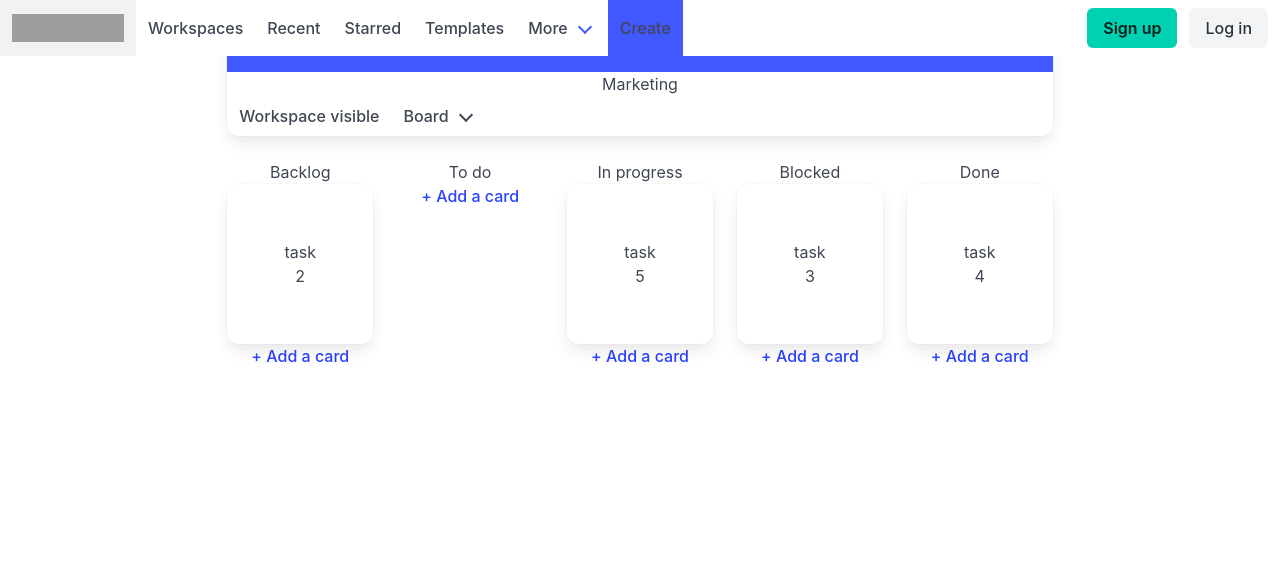
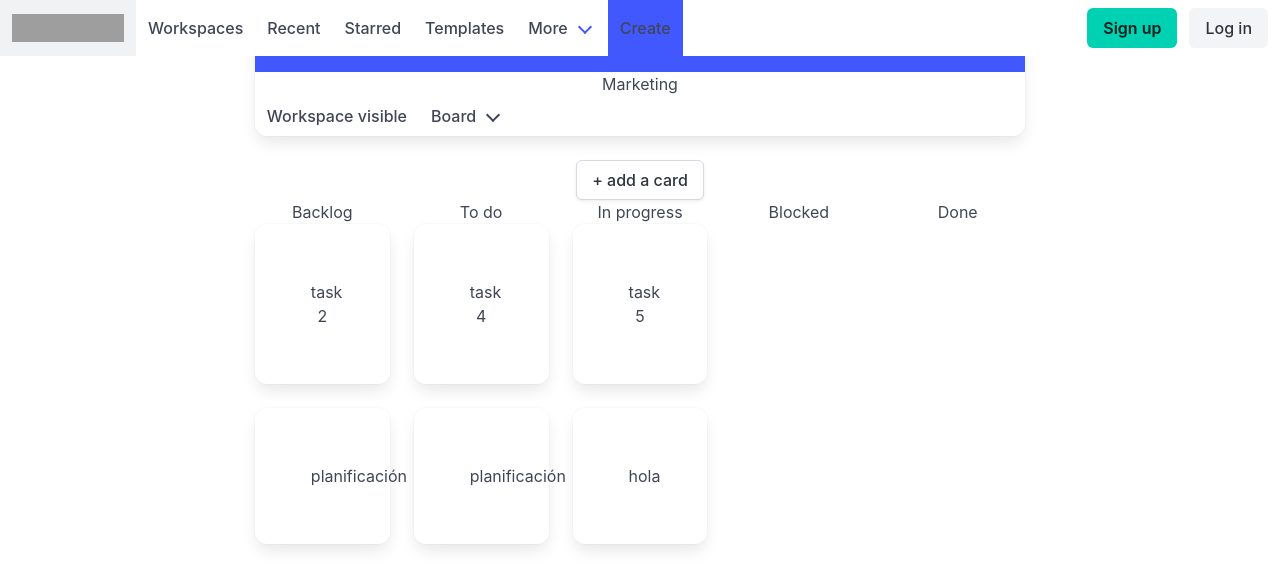
Before and after one commit to PaulinaVidal22/trello_ReactJS, a React (Vite) app in the folder trello_ReactJS/: page / in a window 1280 px wide. Shown: the top 588 px of the page. Built offline with nearby package versions, Linux system fonts and the light colour scheme; data requests are answered from the project's data file; grey boxes are pictures that could not be loaded.

Commit message:
editCardModal doesnt work

```diff
--- a/trello_ReactJS/db.json
+++ b/trello_ReactJS/db.json
@@ -21,20 +21,10 @@
       "id": "acf9"
     },
     {
-        "title": "task 3",
-        "description": "idk",
-        "dueDate": "2024-09-13",
-        "status": "Blocked",
-        "responsible": "User 3",
-        "priority": "Medium",
-        "tagColor": "is-warning",
-        "id": "1998"
-      },
-      {
       "title": "task 4",
       "description": "random task",
       "dueDate": "2024-09-15",
-        "status": "Done",
+      "status": "To do",
       "responsible": "User 4",
       "priority": "Low",
       "tagColor": "is-success",
@@ -49,6 +39,30 @@
       "priority": "High",
       "tagColor": "is-danger",
       "id": "8a70"
+    },
+    {
+      "id": "cf68",
+      "title": "planificación",
+      "description": "hola",
+      "responsible": "User 1",
+      "dueDate": "2024-10-18",
+      "status": "Backlog"
+    },
+    {
+      "id": "87f3",
+      "title": "planificación",
+      "description": "hii",
+      "responsible": "User 1",
+      "dueDate": "2024-10-26",
+      "status": "To do"
+    },
+    {
+      "id": "49c0",
+      "title": "hola",
+      "description": "hiii",
+      "responsible": "User 1",
+      "dueDate": "",
+      "status": "In progress"
     }
   ]
 }
--- a/trello_ReactJS/src/App.jsx
+++ b/trello_ReactJS/src/App.jsx
@@ -38,34 +38,45 @@ function App() {
             { method: "POST",
             headers: { "Content-Type": "application/json" },
             body: JSON.stringify(newTask) });
-        const savedTask = await response.json();
-        setTasks([...tasks, savedTask]);
-        return data;
+
+        if (response.ok) {
+            const savedTask = await response.json();
+            setTasks([...tasks, savedTask]);
+        }
+        return savedTask;
     } catch (error) {
         console.log("Error posting task: ", error);
     }
 }
 
-  async function updateTask(task) {
+  async function updateTask(updatedTask) {
     try {
-        const response = await fetch(url + `/${task.id}`,
+        const response = await fetch(url + `/${updatedTask.id}`,
             { method: "PATCH",
             headers: { "Content-Type": "application/json" },
-            body: JSON.stringify(task)
+            body: JSON.stringify(updatedTask)
           }
         );
-        const data = await response.json();
-        return data;
+
+        if (response.ok) {
+          const updatedTasks = tasks.map((task) =>
+            task.id === updatedTask.id ? updatedTask : task
+          );
+          setTasks(updatedTasks);
+        }
+
+        // const data = await response.json();
+        // return data;
     } catch (error) {
         console.log("Error updating task: ", error);
     }
 }
-async function deleteTask(task) {
+async function deleteTask(id) {
   try {
-      const response = await fetch(url + `/${task.id}`,
+      const response = await fetch(url + `/${id}`,
           { method: "DELETE",
-              headers: { "Content-Type": "application/json" },
-              body: JSON.stringify(task)
+              // headers: { "Content-Type": "application/json" },
+              // body: JSON.stringify(task)
           });
 
           if (response.ok) {
@@ -90,9 +101,15 @@ const closeModal = () => {
   setIsAdditionModalOpen(false);
 };
 
-const handleCardClick = (task) => {
+const openEditModal = (task) => {
   setSelectedTask(task);
   setIsEditModalOpen(true);
+};
+
+
+const closeEditModal = () => {
+  setIsEditModalOpen(false);
+  setSelectedTask(null);
 };
 
   return (
@@ -100,10 +117,13 @@ const handleCardClick = (task) => {
       <Navbar />
       <PanelSection />
       <div className="main-content">
+        <div className="button-container">
+          <button className={`button customButton`} onClick={() => openModal()}> + add a card</button>
+        </div>
         <ColumnSection
           tasks={tasks}
-          handleCardClick={handleCardClick}
-          openModal={openModal}  />
+          openEditModal={openEditModal}
+          />
       </div>
 
 
@@ -112,9 +132,9 @@ const handleCardClick = (task) => {
       )}
       {isEditModalOpen && (
         <EditCardModal
-          closeModal={() => setIsEditModalOpen(false)}
+          closeEditModal={() => closeEditModal}
+          task={selectedTask}
           updateTask={updateTask}
-          task={selectedTask}
           deleteTask={() => deleteTask(selectedTask.id)}
         />
       )}
--- a/trello_ReactJS/src/components/addCardModal/addCardModal.jsx
+++ b/trello_ReactJS/src/components/addCardModal/addCardModal.jsx
@@ -1,6 +1,6 @@
 import React, { useState } from 'react';
 
-export function AddCardModal({ closeModal, postTask }) {
+export function AddCardModal({closeModal, postTask }) {
     const [title, setTitle] = useState('');
     const [description, setDescription] = useState('');
     const [responsible, setResponsible] = useState('User 1');
@@ -15,7 +15,7 @@ export function AddCardModal({ closeModal, postTask }) {
     };
 
     return (
-        <div id="addCardModal" className="modal">
+        <div id="addCardModal" className='modal is-active'>
         <div className="modal-background"></div>
         <div className="modal-content">
             <div className="box">
@@ -116,11 +116,11 @@ export function AddCardModal({ closeModal, postTask }) {
                             </div>
                         </div>
                     </div>
-                    <button id="addCardButton" className="button is-primary" type="submit" onClick={closeModal}>Add</button>
+                    <button id="addCardButton" className="button is-primary" type="submit" onClick={() => closeModal}>Add</button>
                 </form>
             </div>
         </div>
-        <button className="modal-close is-large" aria-label="close" onClick={closeModal}></button>
+        <button className="modal-close is-large" aria-label="close" onClick={() => closeModal}></button>
     </div>
 
 );
--- a/trello_ReactJS/src/components/card/card.jsx
+++ b/trello_ReactJS/src/components/card/card.jsx
@@ -4,7 +4,7 @@ import { CardContent } from '../cardContent/cardContent';
 
 // { title, description, dueDate, status, tagColor, priority, responsible }
 
-export function Card({ title, priority}) {
+export function Card({ title, priority, openEditModal}) {
 
     let tagColor = '';
 
@@ -26,9 +26,9 @@ export function Card({ title, priority}) {
         <div
             //className={`${classes.card} ${classes['clickable-card']}`}
             className="card clickable-card"
+            onClick={() => openEditModal(task)}
             style={{ cursor: 'pointer' }}>
             <header className="card-header">
-                {}
                 <span
                 className={`card-tag ${tagColor}`}
                 //className={`${classes['card-tag']} ${tagColor}`}
--- a/trello_ReactJS/src/components/column/column.jsx
+++ b/trello_ReactJS/src/components/column/column.jsx
@@ -1,9 +1,8 @@
-import React, { useState } from 'react';
 import { Card } from '../card/card';
 // import {classes} from './column.module.css';
 
 
-export function Column ({columnName, tasks, openModal, handleCardClick}){
+export function Column ({columnName, tasks,  openEditModal}){
 
 
     const taskList = tasks.map((task) => (
@@ -16,7 +15,7 @@ export function Column ({columnName, tasks, openModal, handleCardClick}){
             //tagColor={task.tagColor}
             priority={task.priority}
             // responsible={task.responsible}
-            handleCardClick={handleCardClick}
+            openEditModal={openEditModal}
         />
     ));
 
@@ -29,15 +28,16 @@ export function Column ({columnName, tasks, openModal, handleCardClick}){
             <div className="tasks">
                 {taskList}
             </div>
-            <footer id = "todo-column-footer" className="column-footer">
-            <a
-            href="#"
+            {/* <footer id = "todo-column-footer" className="column-footer">
+            <button
+            //href="#"
             className="column-footer-item"
             //className={classes['column-footer-item']}
-            onClick={() => openModal()}
+            //onClick={() => openModal()}
+            onClick={openModal}
            >
-                + Add a card</a>
-            </footer>
+                + Add a card</button>
+            </footer> */}
     </div>
     );
 }
--- a/trello_ReactJS/src/components/columnSection/columnSection.jsx
+++ b/trello_ReactJS/src/components/columnSection/columnSection.jsx
@@ -2,7 +2,7 @@ import React from "react";
 import { Column } from '../column/column';
 //import classes from './columnSection.module.css'
 
-export function ColumnSection({tasks, handleCardClick, openModal}){
+export function ColumnSection({tasks, openEditModal}){
 
     const columnNames = ['Backlog', 'To do', 'In progress', 'Blocked', 'Done' ]
 
@@ -12,8 +12,8 @@ export function ColumnSection({tasks, handleCardClick, openModal}){
         return <Column key={columnName}
                         columnName={columnName}
                         tasks={columnTasks}
-                        handleCardClick={handleCardClick}
-                        openModal={openModal}/>;
+                        openEditModal={openEditModal}
+                        />;
     });
 
 
--- a/trello_ReactJS/src/components/editCardModal/editCardModal.jsx
+++ b/trello_ReactJS/src/components/editCardModal/editCardModal.jsx
@@ -1,7 +1,7 @@
 import React, { useEffect, useState } from 'react';
 
 
-export function EditCardModal({ task, closeModal, updateTask, deleteTask }) {
+export function EditCardModal({ task, closeEditModal, updateTask, deleteTask }) {
     const [title, setTitle] = useState(task ? task.title : '');
     const [description, setDescription] = useState(task ? task.description : '');
     const [responsible, setResponsible] = useState(task ? task.responsible : 'User 1');
@@ -24,11 +24,11 @@ export function EditCardModal({ task, closeModal, updateTask, deleteTask }) {
         e.preventDefault();
         const updatedTask = { ...task, title, description, responsible, dueDate, status, priority };
         await updateTask(updatedTask);
-        closeModal();
+        Edit();
     };
 
     return (
-        <div id="editCardModal" className="modal">
+        <div className={`modal ${task ? 'is-active' : ''}`} id="editCardModal">
         <div className="modal-background"></div>
         <div className="modal-content">
             <div className="box">
@@ -67,7 +67,7 @@ export function EditCardModal({ task, closeModal, updateTask, deleteTask }) {
                             className="input"
                             type="date"
                             value={dueDate}
-                            onChange={(e) => setDeadline(e.target.value)}
+                            onChange={(e) => setDueDate(e.target.value)}
                             ></input>
                         </div>
                     </div>
@@ -124,7 +124,7 @@ export function EditCardModal({ task, closeModal, updateTask, deleteTask }) {
                     type="submit"
                     // onClick={() => {
                     //     updateTask(updatedTask);
-                    //     closeModal();
+                    //     Edit();
                     // }}
                     >Save Changes</button>
                     <button
@@ -132,7 +132,7 @@ export function EditCardModal({ task, closeModal, updateTask, deleteTask }) {
                     className="button is-light"
                     onClick={() => {
                         deleteTask();
-                        closeModal();
+                        closeEditModal();
                     }}
                     >Delete Card</button>
                 </form>
@@ -142,7 +142,7 @@ export function EditCardModal({ task, closeModal, updateTask, deleteTask }) {
         type="button"
         className="modal-close is-large"
         aria-label="close"
-        onClick={closeModal}
+        onClick={() => closeEditModal}
         ></button>
         </div>
     );
```
Lines whose indentation alone changed are shown as unchanged.
